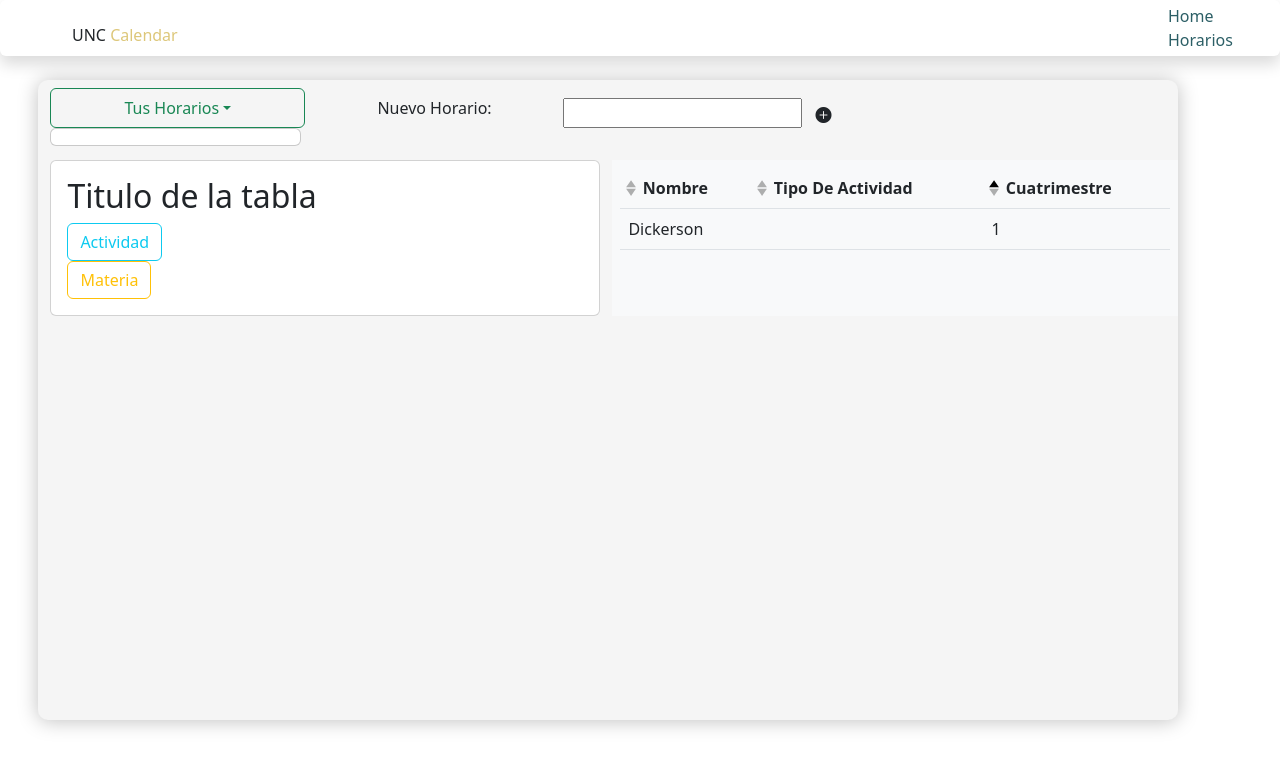
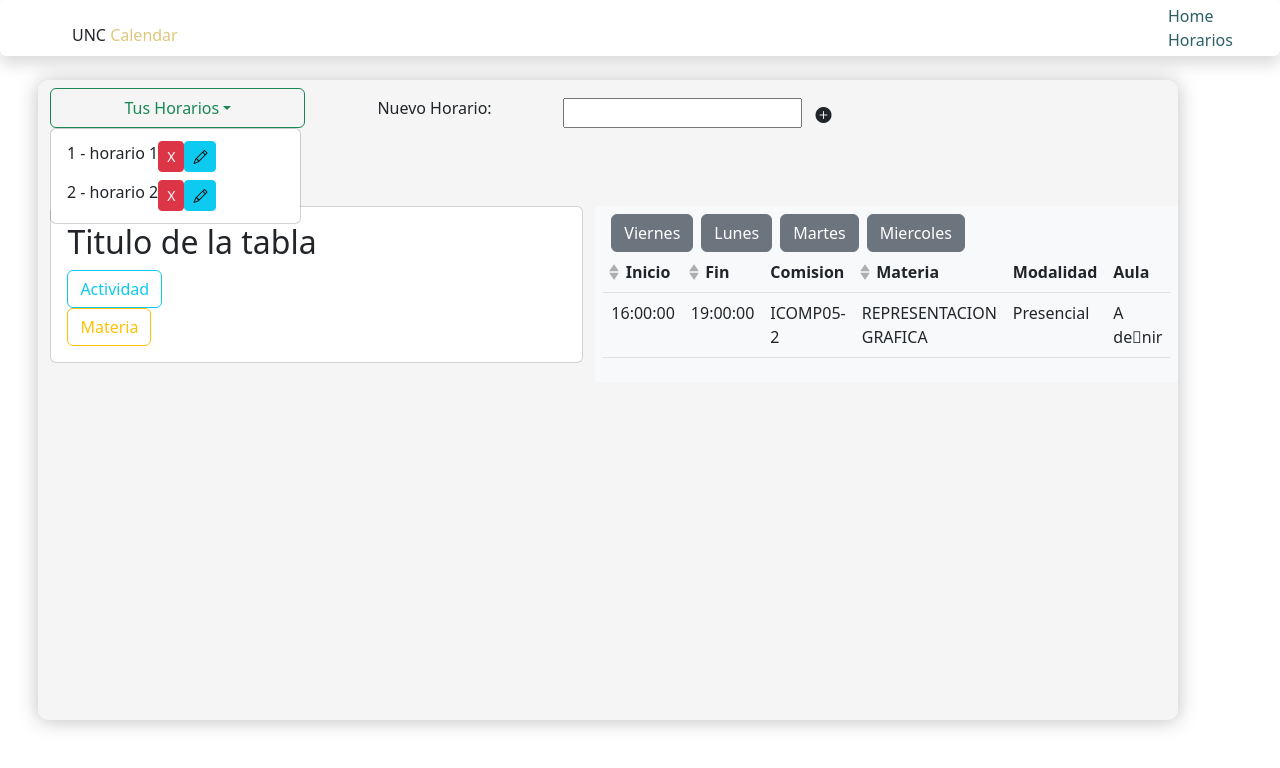
Before and after one commit to megafagol/calendario_uncFabri, a Vue app: page /Horarios in a window 1280 px wide. Both pictures are taken after a click on the button "Tus Horarios". Shown: the top 768 px of the page. Built offline with nearby package versions, Linux system fonts and the light colour scheme.

Commit message:
Se agregan cosas

```diff
--- /dev/null
+++ b/src/api/horarios.js
@@ -0,0 +1,30 @@
+import horarios from "../mock/horarios.json";
+
+export const get = () => {
+  try {
+    const data = JSON.parse(localStorage.getItem("horarios"));
+    let horarioData = [...horarios];
+    if (data) {
+      horarioData = [...horarioData, ...data];
+    }
+
+    return horarioData;
+  } catch (error) {
+    throw Error("Internal Server Error");
+  }
+};
+
+export const post = (nuevoHorario) => {
+  try {
+    let data = JSON.parse(localStorage.getItem("horarios"));
+    if (!data) {
+        localStorage.setItem("horarios", JSON.stringify([nuevoHorario]));
+        data = JSON.parse(localStorage.getItem("horarios"));
+    }
+    data.push(nuevoHorario);
+    localStorage.setItem("horarios", JSON.stringify(data));
+    return;
+  } catch (error) {
+    throw Error("Internal Server Error");
+  }
+};
--- /dev/null
+++ b/src/mock/horarios.json
@@ -0,0 +1,128 @@
+[
+  {
+    "id": 1,
+    "nombre": "horario 1",
+    "estado": true,
+    "materias": {
+      "Viernes": [
+        {
+          "inicio": "16:00:00",
+          "fin": "19:00:00",
+          "comision": "ICOMP05-2",
+          "materia": "REPRESENTACION GRAFICA",
+          "modalidad": "Presencial",
+          "aula": "A de\fnir"
+        }
+      ],
+      "Lunes": [
+        {
+          "inicio": "08:00:00",
+          "fin": "11:15:00",
+          "comision": "COMUN 1.4",
+          "materia": "FISICA II",
+          "modalidad": "Presencial",
+          "aula": "A de\fnir"
+        },
+        {
+          "inicio": "14:00:00",
+          "fin": "17:15:00",
+          "comision": "ICOMP05-2",
+          "materia": "TEORIA DE REDES",
+          "modalidad": "C univ.",
+          "aula": "258"
+        }
+      ],
+      "Martes": [
+        {
+          "inicio": "08:00:00",
+          "fin": "11:15:00",
+          "comision": "COMUN 1.4",
+          "materia": "FISICA II",
+          "modalidad": "C univ.",
+          "aula": "255"
+        },
+        {
+          "inicio": "14:00:00",
+          "fin": "17:15:00",
+          "comision": "ICOMP05-2",
+          "materia": "TEORIA DE REDES",
+          "modalidad": "C univ.",
+          "aula": "301"
+        }
+      ],
+      "Miercoles": [
+        {
+          "inicio": "16:00:00",
+          "fin": "19:00:00",
+          "comision": "ICOMP05-2",
+          "materia": "REPRESENTACION GRAFICA",
+          "modalidad": "Presencial",
+          "aula": "A de\fnir"
+        }
+      ]
+    }
+  },
+  {
+    "id": 2,
+    "nombre": "horario 2",
+    "estado": true,
+    "materias": {
+      "Viernes": [
+        {
+          "inicio": "16:00:00",
+          "fin": "19:00:00",
+          "comision": "ICOMP05-2",
+          "materia": "REPRESENTACION GRAFICA",
+          "modalidad": "Presencial",
+          "aula": "A de\fnir"
+        }
+      ],
+      "Lunes": [
+        {
+          "inicio": "08:00:00",
+          "fin": "11:15:00",
+          "comision": "COMUN 1.4",
+          "materia": "FISICA II",
+          "modalidad": "Presencial",
+          "aula": "A de\fnir"
+        },
+        {
+          "inicio": "14:00:00",
+          "fin": "17:15:00",
+          "comision": "ICOMP05-2",
+          "materia": "TEORIA DE REDES",
+          "modalidad": "C univ.",
+          "aula": "258"
+        }
+      ],
+      "Martes": [
+        {
+          "inicio": "08:00:00",
+          "fin": "11:15:00",
+          "comision": "COMUN 1.4",
+          "materia": "FISICA II",
+          "modalidad": "C univ.",
+          "aula": "255"
+        },
+        {
+          "inicio": "14:00:00",
+          "fin": "17:15:00",
+          "comision": "ICOMP05-2",
+          "materia": "TEORIA DE REDES",
+          "modalidad": "C univ.",
+          "aula": "301"
+        }
+      ],
+      "Miercoles": [
+        {
+          "inicio": "16:00:00",
+          "fin": "19:00:00",
+          "comision": "ICOMP05-2",
+          "materia": "REPRESENTACION GRAFICA",
+          "modalidad": "Presencial",
+          "aula": "A de\fnir"
+        }
+      ]
+    }
+  }
+]
--- a/src/views/Horario.vue
+++ b/src/views/Horario.vue
@@ -1,41 +1,53 @@
 <template>
   <div class="container col-xxl-12">
-
     <div class="container-1-linea row mb-4 col-12">
-      <b-dropdown id="lista-horarios" name="Listado De Horarios" text="Tus Horarios" variant="outline-success" class="dropdown my-2 col-3">
-
-        <b-dropdown-item v-for="(item, index) of horarios" @click="tituloTabla" v-on>
+      <b-dropdown
+        id="lista-horarios"
+        name="Listado De Horarios"
+        text="Tus Horarios"
+        variant="outline-success"
+        class="dropdown my-2 col-3"
+      >
+        <b-dropdown-item
+          v-for="item of horarios"
+          :key="item.id"
+          @click="mostrarHorario(item)"
+        >
           <div class="d-flex justify-content-between">
+            <div>{{ item.id }} - {{ item.nombre }}</div>
 
             <div>
-                {{ index }} - {{ item.nombre }}
-              </div>
-
-              <div>
-                <b-button variant="danger" class="btn-sm" @click="eliminarHorario">X</b-button>
+              <b-button variant="danger" class="btn-sm" @click="eliminarHorario"
+                >X</b-button
+              >
               <b-button class="bi bi-pencil btn-sm" variant="info"></b-button>
             </div>
-
           </div>
         </b-dropdown-item>
-
       </b-dropdown>
 
-      <div class="container-p ms-5 mt-3 col-2" >
-        <p class="p" >Nuevo Horario:</p>
+      <div class="container-p ms-5 mt-3 col-2">
+        <p class="p">Nuevo Horario:</p>
       </div>
 
       <div class="container-p mt-3 col-4">
-        <input type="text" class="" v-model="nuevoHorario" v-on:keyup.enter="agregarHorario">
+        <input
+          type="text"
+          class=""
+          v-model="nuevoHorario"
+          v-on:keyup.enter="agregarHorario"
+        />
 
-          <b-button id="basic-addon" class="input-group-text bi bi-plus-circle-fill" variant="outline"
-            @click="agregarHorario">
+        <b-button
+          id="basic-addon"
+          class="input-group-text bi bi-plus-circle-fill"
+          variant="outline"
+          @click="agregarHorario"
+        >
         </b-button>
       </div>
-
     </div>
-
-
+    <p class="h2">{{ selectedHorario.nombre }}</p>
 
     <b-row class="">
       <b-col class=" ">
@@ -44,27 +56,39 @@
             <p class="h2">Titulo de la tabla</p>
             <b-col class="align-self-center">
               <div>
-                <b-button v-b-modal.modal-Actividad variant="outline-info">Actividad</b-button>
+                <b-button v-b-modal.modal-Actividad variant="outline-info"
+                  >Actividad</b-button
+                >
 
                 <b-modal id="modal-Actividad" centered title="Actividad">
                   <p class="my-4">agregue una actividad</p>
                   <div class="input-group mb-3">
-
-                    <input type="text" class="form-control" v-model="nuevaActividad"
-                      v-on:keyup.enter="agregarActividad">
+                    <input
+                      type="text"
+                      class="form-control"
+                      v-model="nuevaActividad"
+                      v-on:keyup.enter="agregarActividad"
+                    />
                     <div class="input-group-prepend">
-                      <b-button id="basic-addon" class="input-group-text bi bi-plus-circle-fill" variant="outline"
-                        @click="agregarActividad">
+                      <b-button
+                        id="basic-addon"
+                        class="input-group-text bi bi-plus-circle-fill"
+                        variant="outline"
+                        @click="agregarActividad"
+                      >
                       </b-button>
                     </div>
                     <b-list>
-                      <b-item v-for="(item, index) of actividades">
+                      <b-item v-for="item of actividades" :key="item.nombre">
                         <div class="d-flex justify-content-between">
+                          <div>{{ index }} - {{ item.nombre }}</div>
                           <div>
-                            {{ index }} - {{ item.nombre }}
-                          </div>
-                          <div>
-                            <b-button variant="danger" class="btn-sm" @click="eliminarActividad">X</b-button>
+                            <b-button
+                              variant="danger"
+                              class="btn-sm"
+                              @click="eliminarActividad"
+                              >X</b-button
+                            >
                             <!-- <b-button class="bi bi-pencil btn-sm" variant="info"></b-button> -->
                           </div>
                         </div>
@@ -74,13 +98,23 @@
                 </b-modal>
               </div>
 
+              <div>
+                <b-button v-b-modal.modal-materia variant="outline-warning"
+                  >Materia</b-button
+                >
 
-              <div>
-                <b-button v-b-modal.modal-materia variant="outline-warning">Materia</b-button>
-
-                <b-modal id="modal-materia" centered title="Seleccione una materia">
+                <b-modal
+                  id="modal-materia"
+                  centered
+                  title="Seleccione una materia"
+                >
                   <p class="my-4">listado de materias</p>
-                  <b-dropdown id="dropdown-Materia" text="Materia 1" variant="outline-success" class="m-2">
+                  <b-dropdown
+                    id="dropdown-Materia"
+                    text="Materia 1"
+                    variant="outline-success"
+                    class="m-2"
+                  >
                     <b-dropdown-item href="#">Materia 1 </b-dropdown-item>
                   </b-dropdown>
                 </b-modal>
@@ -90,104 +124,133 @@
         </b-card>
       </b-col>
       <b-col class="p-2 bg-light">
+        <b-button class="ms-2" v-for="materia in selectedMateriasArray" :key="materia" @click="selectMateria(materia)">{{
+          materia
+        }}</b-button>
         <b-row>
           <b-col>
-
-            <b-table :items="items" :fields="fields" :sort-by.sync="sortBy" :sort-desc.sync="sortDesc" sort-icon-left
-              responsive="sm">
+            <b-table
+              :items="selectedMateria"
+              :fields="fields"
+              :sort-by.sync="sortBy"
+              :sort-desc.sync="sortDesc"
+              sort-icon-left
+              responsive="sm"
+            >
             </b-table>
           </b-col>
         </b-row>
       </b-col>
     </b-row>
-
   </div>
-
-
-
 </template>
 <script>
+import * as horarios from "@/api/horarios";
+
 export default {
   data() {
     return {
-      nuevoHorario: '',
+      nuevoHorario: "",
       horarios: [],
 
-      nuevaActividad: '',
+      nuevaActividad: "",
       actividades: [],
 
-      nuevaMateria: '',
+      nuevaMateria: "",
       materias: [],
 
       tituloTabla: {},
 
-
-      sortBy: 'cuatrimestre',
+      sortBy: "cuatrimestre",
       sortDesc: false,
-      name: '',
+      name: "",
       nameState: null,
       submittedNames: [],
       fields: [
-        { key: 'nombre', sortable: true },
-        { key: 'tipo_de_actividad', sortable: true },
-        { key: 'cuatrimestre', sortable: true },
-
+        { key: "inicio", sortable: true },
+        { key: "fin", sortable: true },
+        { key: "comision", sortable: false },
+        { key: "materia", sortable: true },
+        { key: "modalidad", sortable: false },
+        { key: "aula", sortable: false },
       ],
       items: [
-        { cuatrimestre: 1, nombre: 'Dickerson', tipo_actividad: 'Macdonald' },
+        { cuatrimestre: 1, nombre: "Dickerson", tipo_actividad: "Macdonald" },
       ],
+      selectedHorario: {},
+      selectedMateriasArray: [],
+      selectedMateria: {}
+    };
+  },
+  async created() {
+    try {
+      const horarios = await this.getHorarios();
+      this.selectedHorario = horarios[0];
+      this.selectedMateriasArray = Object.keys(this.selectedHorario.materias);
+      this.selectedMateria = this.selectedHorario.materias[this.selectedMateriasArray[0]]
+    } catch (error) {
+      console.log(error);
     }
   },
   methods: {
-    agregarHorario: function () {
-      // console.log('diste click', this.nuevoHorario)
-      this.horarios.push({
+    selectMateria: function (materia) {
+      this.selectedMateria = this.selectedHorario.materias[materia]
+    },
+    getHorarios: async function () {
+      const data = await horarios.get();
+      this.horarios = data;
+      return data;
+    },
+    mostrarHorario: function (horario) {
+      this.selectedHorario = horario;
+      this.selectedMateriasArray = Object.keys(horario.materias);
+      this.selectedMateria = horario.materias[this.selectedMateriasArray[0]]
+    },
+    agregarHorario: async function () {
+      await horarios.post({
         nombre: this.nuevoHorario,
-        estado: false
+        estado: false,
       });
-      console.log(this.horarios);
-      this.nuevoHorario = '';
+      this.getHorarios();
+      this.nuevoHorario = "";
     },
     agregarMateria: function () {
       //console.log('diste click' , this.nuevoHorario)
       this.materias.push({
         nombre: this.nuevaMateria,
-        estado: false
+        estado: false,
       });
       console.log(this.materias);
-      this.nuevaMateria = '';
+      this.nuevaMateria = "";
     },
     agregarActividad: function () {
       this.actividades.push({
         nombre: this.nuevaActividad,
-        estado: false
+        estado: false,
       });
       console.log(this.actividades);
-      this.nuevaActividad = '';
+      this.nuevaActividad = "";
     },
     eliminarHorario: function (index) {
-      this.horarios.splice(index, 1)
+      this.horarios.splice(index, 1);
     },
     eliminarActividad: function (index) {
-      this.actividades.splice(index, 1)
-    }
+      this.actividades.splice(index, 1);
     },
-}
-
-
+  },
+};
 </script>
 
 <style>
- .container{
+.container {
   position: fixed;
-    left:3%;
+  left: 3%;
   top: 10%;
   background: rgb(245, 245, 245);
   box-shadow: 0px 1px 20px rgb(0 0 0 / 25%);
   border-radius: 10px;
 
-    width:90%;
-    height:80%;
+  width: 90%;
+  height: 80%;
 }
-
 </style>
```
Also changed, not shown: 1 other file (tests, documents, lock files or other folders). Lines whose indentation alone changed are shown as unchanged.
